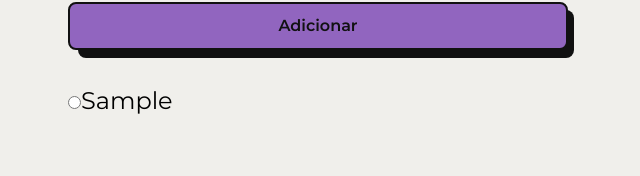
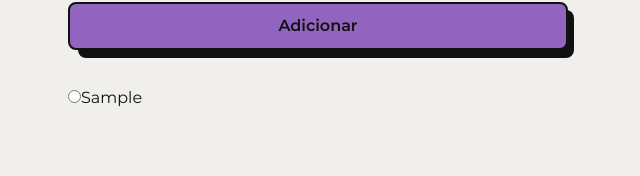
Before and after one commit to niltonc/todo-list, a Next.js app: page / in a window 1280 px wide. Both pictures are taken after typing "Sample" into the empty fields and a click on the button "Adicionar". Shown: the part 124-300 px from the top of the page, without its empty margins (322-962 px from the left). Built offline with nearby package versions, Linux system fonts and the light colour scheme.

Commit message:
feat: label component

```diff
--- a/src/components/Label/index.tsx
+++ b/src/components/Label/index.tsx
@@ -2,13 +2,8 @@ import { LabelHTMLAttributes } from "react";
 import * as S from "./styles";
 type InputProps = {
   children?: React.ReactNode;
-  selected?: string;
 } & LabelHTMLAttributes<HTMLLabelElement>;
-const Label = ({ children, selected, ...rest }: InputProps) => {
-  return (
-    <S.Label selected={selected} {...rest}>
-      {children}
-    </S.Label>
-  );
+const Label = ({ children, ...rest }: InputProps) => {
+  return <S.Label {...rest}>{children}</S.Label>;
 };
 export default Label;
--- a/src/components/Label/styles.ts
+++ b/src/components/Label/styles.ts
@@ -5,6 +5,9 @@ type LabelProps = {
 };
 
 export const Label = styled.label<LabelProps>`
+  color: #111;
+  font-size: 16px;
   margin-top: 10px;
-  text-decoration: ${({ selected }) => (selected ? "line-through" : "")};
+  line-height: 24px;
+  text-decoration: none;
 `;
```
